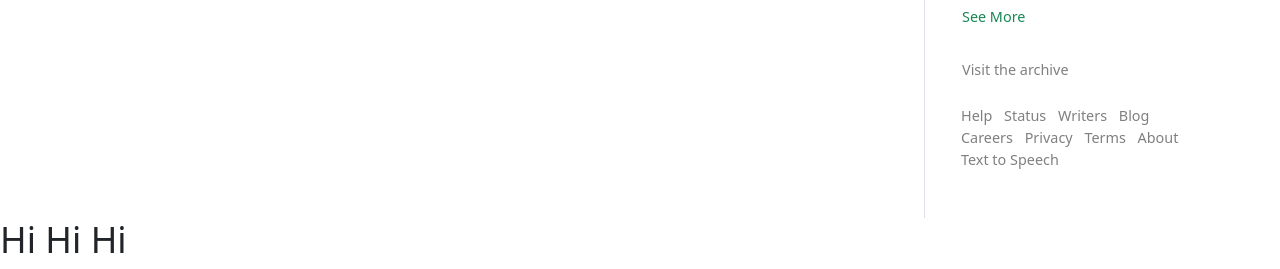
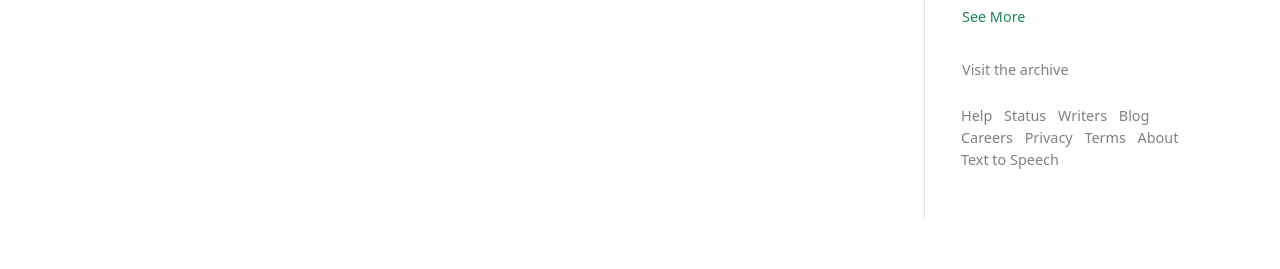
Before and after one commit to swamhtetaung8/Medium-clone, a website: page index.html in a window 1280 px wide. Shown: the part 1458-1727 px from the top of the page. After the commit the page ends 1676 px from the top, so only its background shows below. Drawn offline with nearby package versions, Linux system fonts and the light colour scheme.

Commit message:
Revert "Test"
This reverts commit edfd8e549004fb8820f8abc6a61a953c70acbcd2.

```diff
--- a/index.html
+++ b/index.html
@@ -408,7 +408,6 @@
             </div>
         </section>
     </main>
-    <h1>Hi Hi Hi</h1>
     <script src="./node_modules/bootstrap/dist/js/bootstrap.bundle.min.js"></script>
 </body>
 
```
